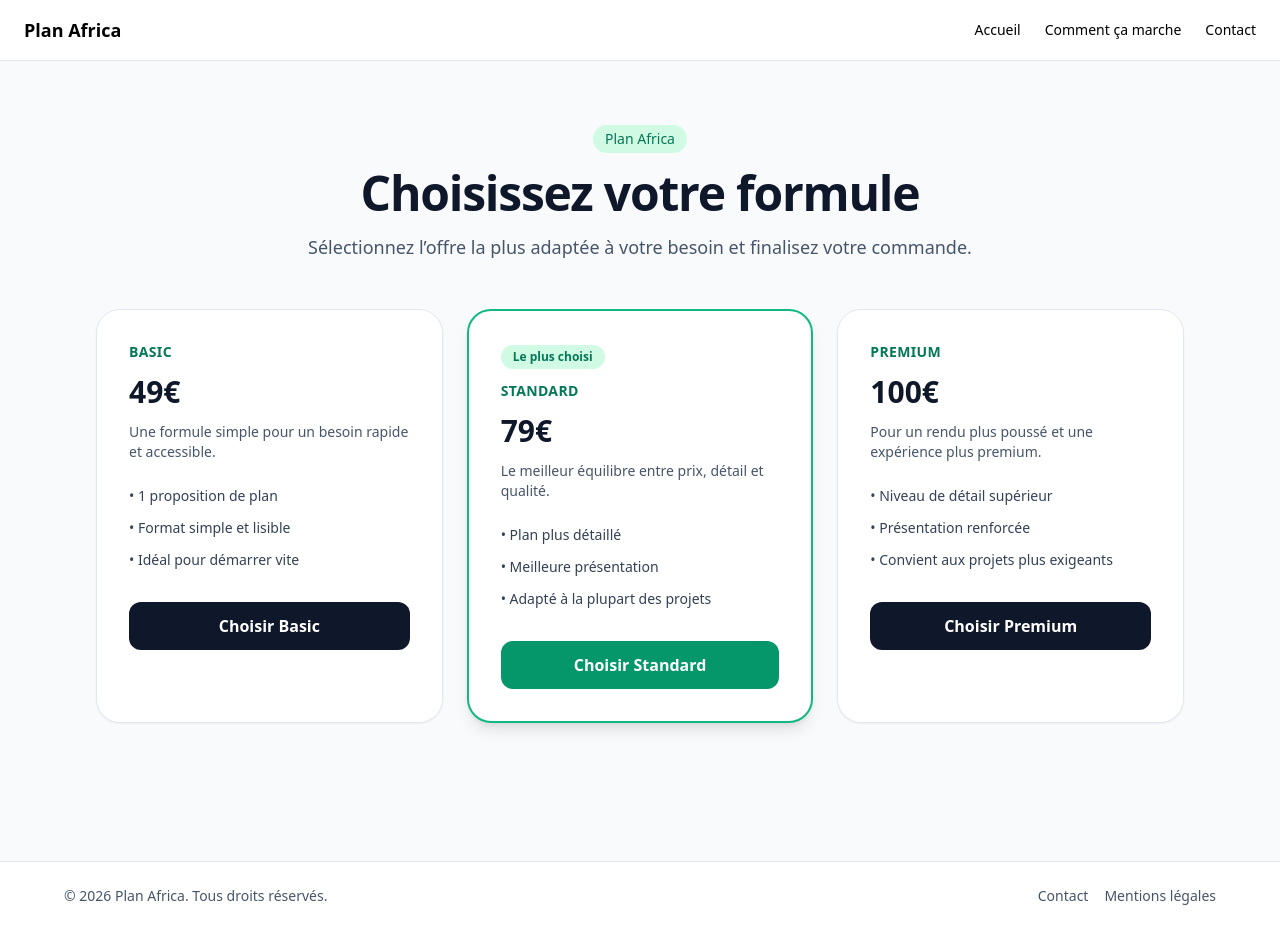
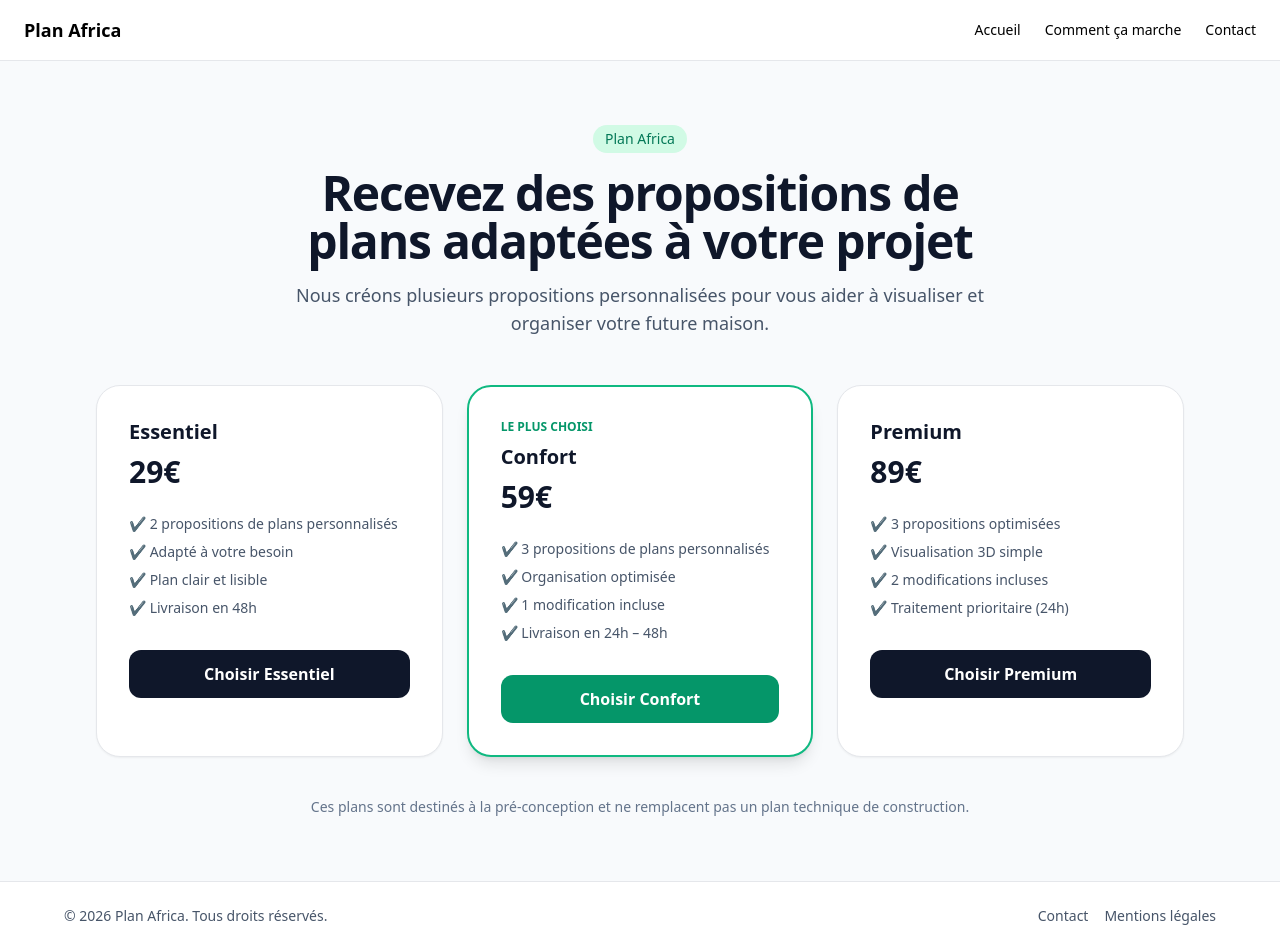
Before and after one commit to Sorel91/plan-africa-app, a Next.js app: page /offers in a window 1280 px wide. Built offline with nearby package versions, Linux system fonts and the light colour scheme.

Commit message:
Update page.js

```diff
--- a/app/offers/page.js
+++ b/app/offers/page.js
@@ -46,124 +46,120 @@ export default function OffersPage() {
   return (
     <main className="min-h-screen bg-slate-50 text-slate-900">
       <section className="mx-auto max-w-6xl px-6 py-12 lg:px-8 lg:py-16">
+
+        {/* HEADER */}
         <div className="mx-auto max-w-3xl text-center">
           <span className="inline-flex rounded-full bg-emerald-100 px-3 py-1 text-sm font-medium text-emerald-700">
             Plan Africa
           </span>
+
           <h1 className="mt-4 text-4xl font-bold tracking-tight sm:text-5xl">
-            Choisissez votre formule
+            Recevez des propositions de plans adaptées à votre projet
           </h1>
+
           <p className="mt-4 text-lg text-slate-600">
-            Sélectionnez l’offre la plus adaptée à votre besoin et finalisez votre commande.
+            Nous créons plusieurs propositions personnalisées pour vous aider à visualiser et organiser votre future maison.
           </p>
         </div>
 
+        {/* RÉSUMÉ */}
         {requestData && (
           <div className="mx-auto mt-10 max-w-3xl rounded-3xl border border-slate-200 bg-white p-6 shadow-sm">
-            <h2 className="text-xl font-semibold text-slate-900">Résumé de votre projet</h2>
+            <h2 className="text-xl font-semibold">Votre projet</h2>
 
             <div className="mt-4 grid gap-4 sm:grid-cols-2">
-              <div className="rounded-2xl bg-slate-50 p-4">
+              <div className="bg-slate-50 p-4 rounded-xl">
                 <p className="text-sm text-slate-500">Pays</p>
-                <p className="mt-1 font-medium">{requestData.country || "-"}</p>
+                <p className="font-medium">{requestData.country}</p>
               </div>
 
-              <div className="rounded-2xl bg-slate-50 p-4">
-                <p className="text-sm text-slate-500">Type de plan</p>
-                <p className="mt-1 font-medium">{requestData.plan_type || "-"}</p>
+              <div className="bg-slate-50 p-4 rounded-xl">
+                <p className="text-sm text-slate-500">Type</p>
+                <p className="font-medium">{requestData.plan_type}</p>
               </div>
 
-              <div className="rounded-2xl bg-slate-50 p-4">
+              <div className="bg-slate-50 p-4 rounded-xl">
                 <p className="text-sm text-slate-500">Surface</p>
-                <p className="mt-1 font-medium">{requestData.surface || "-"}</p>
+                <p className="font-medium">{requestData.surface}</p>
               </div>
-
-              <div className="rounded-2xl bg-slate-50 p-4">
-                <p className="text-sm text-slate-500">Statut</p>
-                <p className="mt-1 font-medium">{requestData.status || "-"}</p>
-              </div>
-            </div>
-
-            <div className="mt-4 rounded-2xl bg-slate-50 p-4">
-              <p className="text-sm text-slate-500">Description</p>
-              <p className="mt-1 font-medium">{requestData.description || "-"}</p>
             </div>
           </div>
         )}
 
+        {/* OFFRES */}
         <div className="mt-12 grid gap-6 lg:grid-cols-3">
-          <div className="rounded-3xl border border-slate-200 bg-white p-8 shadow-sm">
-            <p className="text-sm font-semibold uppercase tracking-wide text-emerald-700">
-              Basic
-            </p>
-            <h2 className="mt-3 text-3xl font-bold">49€</h2>
-            <p className="mt-3 text-sm text-slate-600">
-              Une formule simple pour un besoin rapide et accessible.
-            </p>
 
-            <ul className="mt-6 space-y-3 text-sm text-slate-700">
-              <li>• 1 proposition de plan</li>
-              <li>• Format simple et lisible</li>
-              <li>• Idéal pour démarrer vite</li>
+          {/* ESSENTIEL */}
+          <div className="rounded-3xl border bg-white p-8 shadow-sm">
+            <h3 className="text-xl font-semibold">Essentiel</h3>
+            <p className="mt-2 text-3xl font-bold">29€</p>
+
+            <ul className="mt-6 space-y-2 text-sm text-slate-600">
+              <li>✔ 2 propositions de plans personnalisés</li>
+              <li>✔ Adapté à votre besoin</li>
+              <li>✔ Plan clair et lisible</li>
+              <li>✔ Livraison en 48h</li>
             </ul>
 
             <button
               onClick={() => handleCheckout("basic")}
-              className="mt-8 w-full rounded-xl bg-slate-900 px-4 py-3 font-semibold text-white transition hover:bg-slate-800"
+              className="mt-8 w-full rounded-xl bg-slate-900 px-4 py-3 text-white font-semibold hover:bg-slate-800"
             >
-              Choisir Basic
+              Choisir Essentiel
             </button>
           </div>
 
+          {/* CONFORT */}
           <div className="rounded-3xl border-2 border-emerald-500 bg-white p-8 shadow-lg">
-            <div className="mb-3 inline-flex rounded-full bg-emerald-100 px-3 py-1 text-xs font-semibold text-emerald-700">
-              Le plus choisi
+            <div className="mb-2 text-xs text-emerald-600 font-semibold">
+              LE PLUS CHOISI
             </div>
-            <p className="text-sm font-semibold uppercase tracking-wide text-emerald-700">
-              Standard
-            </p>
-            <h2 className="mt-3 text-3xl font-bold">79€</h2>
-            <p className="mt-3 text-sm text-slate-600">
-              Le meilleur équilibre entre prix, détail et qualité.
-            </p>
 
-            <ul className="mt-6 space-y-3 text-sm text-slate-700">
-              <li>• Plan plus détaillé</li>
-              <li>• Meilleure présentation</li>
-              <li>• Adapté à la plupart des projets</li>
+            <h3 className="text-xl font-semibold">Confort</h3>
+            <p className="mt-2 text-3xl font-bold">59€</p>
+
+            <ul className="mt-6 space-y-2 text-sm text-slate-600">
+              <li>✔ 3 propositions de plans personnalisés</li>
+              <li>✔ Organisation optimisée</li>
+              <li>✔ 1 modification incluse</li>
+              <li>✔ Livraison en 24h – 48h</li>
             </ul>
 
             <button
               onClick={() => handleCheckout("standard")}
-              className="mt-8 w-full rounded-xl bg-emerald-600 px-4 py-3 font-semibold text-white transition hover:bg-emerald-700"
+              className="mt-8 w-full rounded-xl bg-emerald-600 px-4 py-3 text-white font-semibold hover:bg-emerald-700"
             >
-              Choisir Standard
+              Choisir Confort
             </button>
           </div>
 
-          <div className="rounded-3xl border border-slate-200 bg-white p-8 shadow-sm">
-            <p className="text-sm font-semibold uppercase tracking-wide text-emerald-700">
-              Premium
-            </p>
-            <h2 className="mt-3 text-3xl font-bold">100€</h2>
-            <p className="mt-3 text-sm text-slate-600">
-              Pour un rendu plus poussé et une expérience plus premium.
-            </p>
+          {/* PREMIUM */}
+          <div className="rounded-3xl border bg-white p-8 shadow-sm">
+            <h3 className="text-xl font-semibold">Premium</h3>
+            <p className="mt-2 text-3xl font-bold">89€</p>
 
-            <ul className="mt-6 space-y-3 text-sm text-slate-700">
-              <li>• Niveau de détail supérieur</li>
-              <li>• Présentation renforcée</li>
-              <li>• Convient aux projets plus exigeants</li>
+            <ul className="mt-6 space-y-2 text-sm text-slate-600">
+              <li>✔ 3 propositions optimisées</li>
+              <li>✔ Visualisation 3D simple</li>
+              <li>✔ 2 modifications incluses</li>
+              <li>✔ Traitement prioritaire (24h)</li>
             </ul>
 
             <button
               onClick={() => handleCheckout("premium")}
-              className="mt-8 w-full rounded-xl bg-slate-900 px-4 py-3 font-semibold text-white transition hover:bg-slate-800"
+              className="mt-8 w-full rounded-xl bg-slate-900 px-4 py-3 text-white font-semibold hover:bg-slate-800"
             >
               Choisir Premium
             </button>
           </div>
+
         </div>
+
+        {/* DISCLAIMER */}
+        <p className="mt-10 text-center text-sm text-slate-500">
+          Ces plans sont destinés à la pré-conception et ne remplacent pas un plan technique de construction.
+        </p>
+
       </section>
     </main>
   );
```
